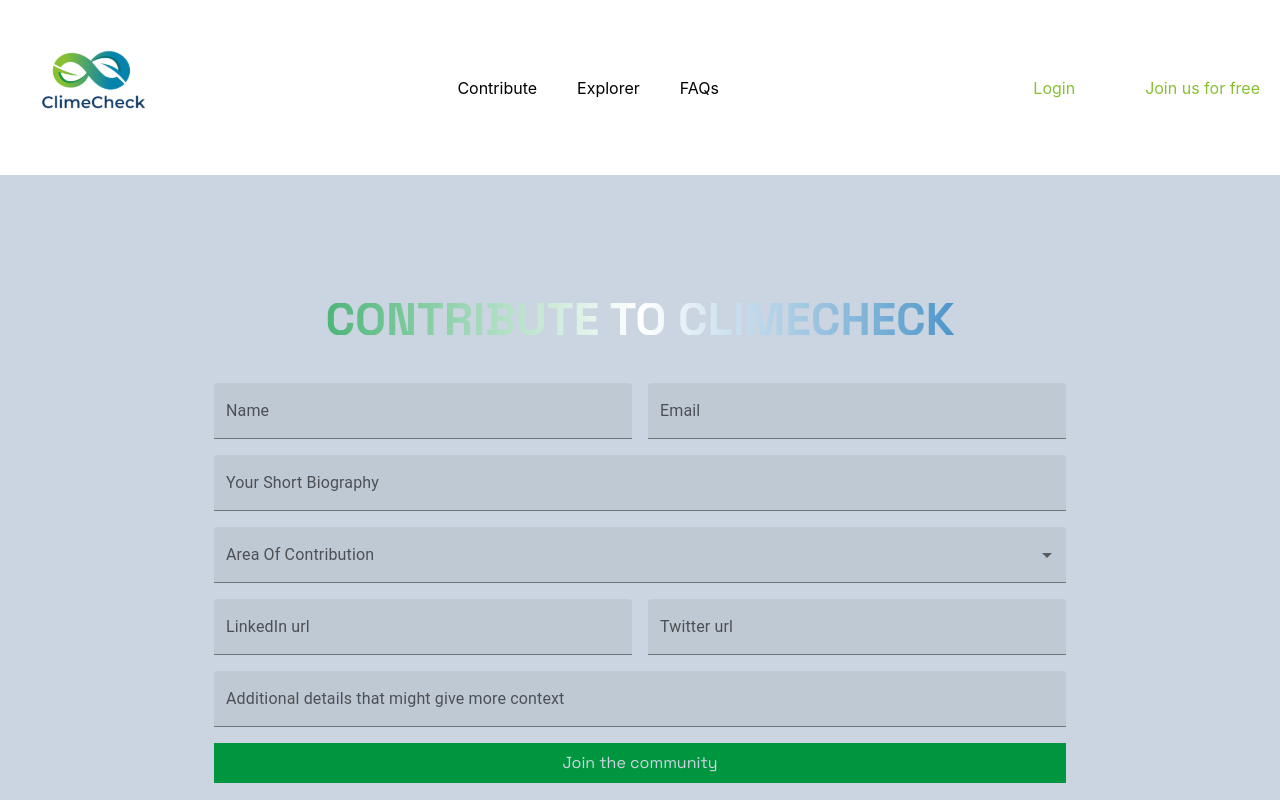
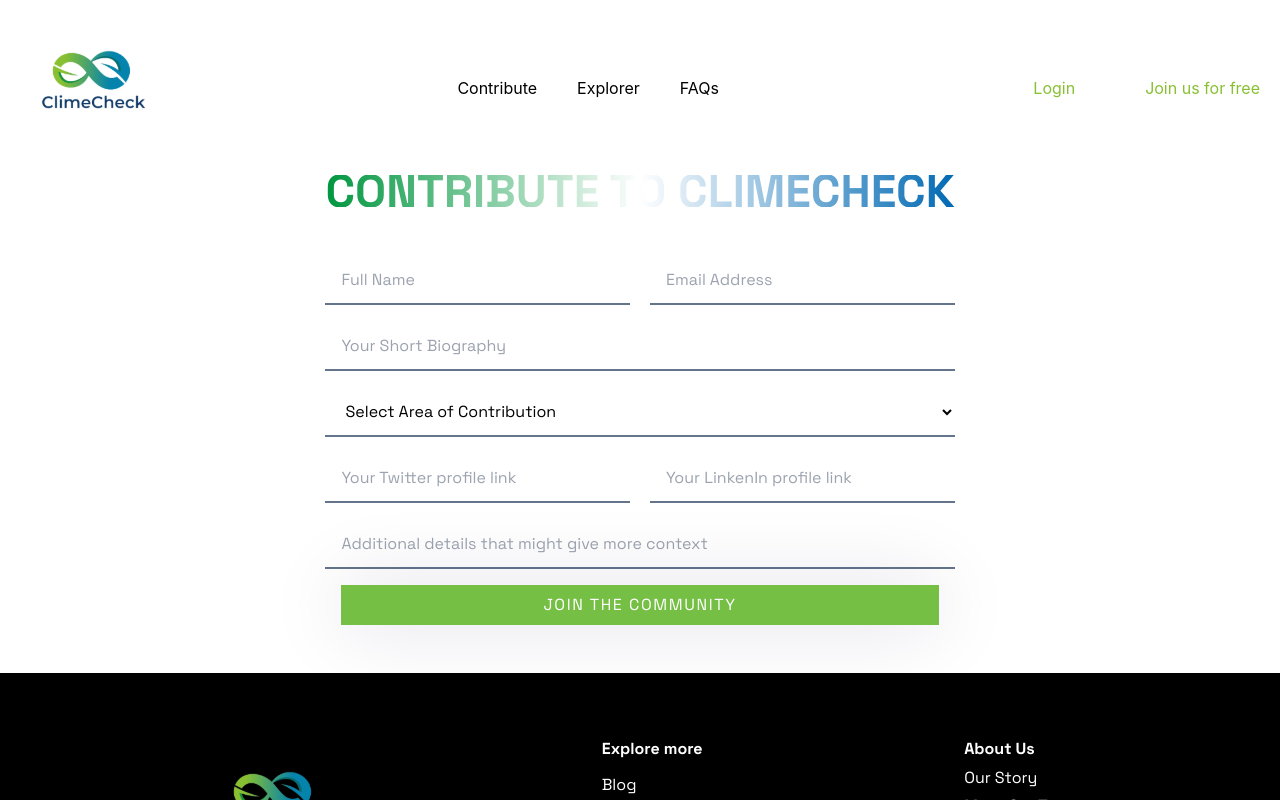
Before and after one commit to ClimeCheck/UI, a Next.js app: page /contribute in a window 1280 px wide. Built offline with nearby package versions, Linux system fonts and the light colour scheme.

Commit message:
reconfigured contribute form to remove MUI  package

```diff
--- a/components/Contribute/form.jsx
+++ b/components/Contribute/form.jsx
@@ -1,13 +1,19 @@
-import { useFormikContext, Formik, Form } from "formik";
+import { useFormikContext, Formik, Form, useFormik } from "formik";
 import * as yup from "yup";
-import TextFieldWrapper from "./Textfield";
-import SelectWrapper from "./sellectfield";
-import { Box, Grid, Container } from "@mui/material";
-import SubmitButton from "./submit";
+// import TextFieldWrapper from "./Textfield";
+// import SelectWrapper from "./sellectfield";
+// import { Box, Grid, Container } from "@mui/material";
+// import SubmitButton from "./submit";
 import axios from "axios";
+import Select from "../CustomSelect";
+import Loader from "../Modals/Loader";
+import { useState } from "react";
 
-function ContForm() {
-  const formData = {
+function ContributeForm() {
+  const [loader, setLoader] = useState(false);
+
+  // Formik initial values ... this is the initial form state
+  let initialValues = {
     name: "",
     email: "",
     bio: "",
@@ -17,55 +23,250 @@ function ContForm() {
     details: "",
   };
 
-  const AOC_OPTIONS = {
-    "Community": "Community",
-    "Governance": "Governance",
-    "Software": "Software",
-    "Artificial Intelligence": "Artificial Intelligence",
-    "Hardware": "Hardware",
-    "Infrastructure": "Infrastructure",
-};
+  const AOC_OPTIONS = [
+    { label: "Community", value: "Community" },
+    { label: "Governance", value: "Governance" },
+    { label: "Software", value: "Software" },
+    { label: "Artificial Intelligence", value: "Artificial Intelligence" },
+    { label: "Hardware", value: "Hardware" },
+    { label: "Infrastructure", value: "Infrastructure" },
+  ];
 
+  //URL REGEX... for validating Links
   const URL =
     /^((https?|ftp):\/\/)?(www.)?(((([a-z]|\d|-|\.|_|~|[\u00A0-\uD7FF\uF900-\uFDCF\uFDF0-\uFFEF])|(%[\da-f]{2})|[!\$&'\(\)\*\+,;=]|:)*@)?(((\d|[1-9]\d|1\d\d|2[0-4]\d|25[0-5])\.(\d|[1-9]\d|1\d\d|2[0-4]\d|25[0-5])\.(\d|[1-9]\d|1\d\d|2[0-4]\d|25[0-5])\.(\d|[1-9]\d|1\d\d|2[0-4]\d|25[0-5]))|((([a-z]|\d|[\u00A0-\uD7FF\uF900-\uFDCF\uFDF0-\uFFEF])|(([a-z]|\d|[\u00A0-\uD7FF\uF900-\uFDCF\uFDF0-\uFFEF])([a-z]|\d|-|\.|_|~|[\u00A0-\uD7FF\uF900-\uFDCF\uFDF0-\uFFEF])*([a-z]|\d|[\u00A0-\uD7FF\uF900-\uFDCF\uFDF0-\uFFEF])))\.)+(([a-z]|[\u00A0-\uD7FF\uF900-\uFDCF\uFDF0-\uFFEF])|(([a-z]|[\u00A0-\uD7FF\uF900-\uFDCF\uFDF0-\uFFEF])([a-z]|\d|-|\.|_|~|[\u00A0-\uD7FF\uF900-\uFDCF\uFDF0-\uFFEF])*([a-z]|[\u00A0-\uD7FF\uF900-\uFDCF\uFDF0-\uFFEF])))\.?)(:\d*)?)(\/((([a-z]|\d|-|\.|_|~|[\u00A0-\uD7FF\uF900-\uFDCF\uFDF0-\uFFEF])|(%[\da-f]{2})|[!\$&'\(\)\*\+,;=]|:|@)+(\/(([a-z]|\d|-|\.|_|~|[\u00A0-\uD7FF\uF900-\uFDCF\uFDF0-\uFFEF])|(%[\da-f]{2})|[!\$&'\(\)\*\+,;=]|:|@)*)*)?)?(\?((([a-z]|\d|-|\.|_|~|[\u00A0-\uD7FF\uF900-\uFDCF\uFDF0-\uFFEF])|(%[\da-f]{2})|[!\$&'\(\)\*\+,;=]|:|@)|[\uE000-\uF8FF]|\/|\?)*)?(\#((([a-z]|\d|-|\.|_|~|[\u00A0-\uD7FF\uF900-\uFDCF\uFDF0-\uFFEF])|(%[\da-f]{2})|[!\$&'\(\)\*\+,;=]|:|@)|\/|\?)*)?$/i;
 
+  // Yup validation schema... this is for form validation
   const ContributeSchema = yup.object().shape({
-    name: yup.string().required("Required"),
-    email: yup.string().email("Invalid Email").required("Required"),
-    bio: yup.string().required("Required"),
-    AOC: yup.string().required("Required"),
+    name: yup.string().required("This field is required"),
+    email: yup
+      .string()
+      .email("Invalid Email")
+      .required("This field is required"),
+    bio: yup.string().required("This field is required"),
+    AOC: yup.string().required("This field is required"),
     linkedInUrl: yup
       .string()
       .matches(URL, "Enter a valid url")
-      .required("Required"),
+      .required("This field is required"),
     twitterUrl: yup
       .string()
       .matches(URL, "Enter a valid url")
-      .required("Required"),
-    details: yup.string(),
+      .required("This field is required"),
+    details: yup.string().required("This field is required"),
   });
 
-function handleSubmit(values){
-  const endpoint = '/contributors/addContributor'
-  try{
-    axios.post(endpoint, values, {
-      headers: {
-        Authorizations: ``,
-        "content-type" : "",
-      }
-    })
-  } catch(e){
-    console.log('error', e)
+  const formik = useFormik({
+    initialValues,
+    // onSubmit,
+    ContributeSchema,
+  });
+
+  function handleSubmit(values) {
+    const endpoint = "/contributors/addContributor";
+    try {
+      axios.post(endpoint, values, {
+        headers: {
+          Authorizations: ``,
+          "content-type": "",
+        },
+      });
+    } catch (e) {
+      console.log("error", e);
+    }
   }
-}
 
   return (
     <div className="grid font-Grotesk w-screen justify-center">
       <div className="text-2xl sm:text-[46px] text-center font-extrabold text-transparent bg-clip-text bg-gradient-to-r from-[#00963f] via-white to-[#0069B3]">
         CONTRIBUTE TO CLIMECHECK
       </div>
-      <div className="my-12 text-slate-300 flex m-auto justify-center items-center w-full">
-        <Container maxWidth="md">
+      <div className="my-12 flex m-auto justify-center items-center sm:w-full">
+        <form
+          onSubmit={(e) => {
+            e.preventDefault();
+            formik.handleSubmit(e);
+          }}
+          className="font-Grotesk w-full flex flex-col"
+        >
+          <div className="flex w-full justify-between gap-5">
+            {/* Name starts */}
+            <div className="w-full mb-4 px-4 sm:px-0">
+              <input
+                className="block w-full px-4 py-2 h-[50px] font-normal bg-transparent text-black bg-clip-padding border-b-2 border-slate-500  transition-all m-0  focus:bg-transparent focus:border-[#74BF44] focus:outline-none"
+                type="text"
+                id="name"
+                name="name"
+                placeholder="Full Name"
+                required
+                value={formik.values.name}
+                onChange={formik.handleChange}
+                onBlur={(e) => {
+                  formik.handleBlur(e);
+                }}
+              />
+              {formik.touched.name && formik.errors.name && (
+                <p className="text-xs text-red-600 text-start mt-[1px]">
+                  {formik.errors.name}
+                </p>
+              )}
+            </div>
+            {/* Full Name ends */}
+
+            {/* email adddress start*/}
+            <div className="w-full mb-4 px-4 sm:px-0">
+              <input
+                className="block w-full px-4 py-2 h-[50px] font-normal bg-transparent text-black bg-clip-padding border-b-2 border-slate-500  transition-all m-0  focus:bg-transparent focus:border-[#74BF44] focus:outline-none"
+                type="email"
+                id="email"
+                name="email"
+                placeholder="Email Address"
+                value={formik.values.email}
+                onChange={formik.handleChange}
+                onBlur={(e) => {
+                  formik.handleBlur(e);
+                }}
+              />
+              {formik.touched.email && formik.errors.email && (
+                <p className="text-xs text-red-600 text-start mt-[1px]">
+                  {formik.errors.email}
+                </p>
+              )}
+            </div>
+            {/* email adddress ends*/}
+          </div>
+
+          {/* BIO starts */}
+          <div className="w-full mb-4 px-4 sm:px-0">
+            <input
+              className="block w-full px-4 py-2 h-[50px] font-normal bg-transparent text-black bg-clip-padding border-b-2 border-slate-500  transition-all m-0  focus:bg-transparent focus:border-[#74BF44] focus:outline-none"
+              type="text"
+              id="bio"
+              name="bio"
+              placeholder="Your Short Biography"
+              required
+              value={formik.values.bio}
+              onChange={formik.handleChange}
+              onBlur={(e) => {
+                formik.handleBlur(e);
+              }}
+            />
+            {formik.touched.bio && formik.errors.bio && (
+              <p className="text-xs text-red-600 text-start mt-[1px]">
+                {formik.errors.bio}
+              </p>
+            )}
+          </div>
+          {/* Bio ends */}
+
+          {/* Select AOC starts */}
+          <div className="w-full mb-4 px-4 sm:px-0">
+            <Select
+              className="block w-full px-4 py-2 h-[50px] font-normal bg-transparent text-black bg-clip-padding border-b-2 border-slate-500  transition-all m-0  focus:bg-transparent focus:border-[#74BF44] focus:outline-none"
+              type="select"
+              id="AOC"
+              name="AOC"
+              placeholder="Select Area of Contribution"
+              required
+              options={AOC_OPTIONS}
+              value={formik.values.AOC}
+              onChange={formik.handleChange}
+              onBlur={(e) => {
+                formik.handleBlur(e);
+              }}
+            />
+            {formik.touched.AOC && formik.errors.AOC && (
+              <p className="text-xs text-red-600 text-start mt-[1px]">
+                {formik.errors.AOC}
+              </p>
+            )}
+          </div>
+          {/* Select AOC ends */}
+
+          <div className="flex w-full justify-between gap-5">
+            {/* Twitter Link starts */}
+            <div className="w-full mb-4 px-4 sm:px-0">
+              <input
+                className="block w-full px-4 py-2 h-[50px] font-normal bg-transparent text-black bg-clip-padding border-b-2 border-slate-500  transition-all m-0  focus:bg-transparent focus:border-[#74BF44] focus:outline-none"
+                type="text"
+                id="twitterUrl"
+                name="twitterUrl"
+                placeholder="Your Twitter profile link"
+                required
+                value={formik.values.twitterUrl}
+                onChange={formik.handleChange}
+                onBlur={(e) => {
+                  formik.handleBlur(e);
+                }}
+              />
+              {formik.touched.twitterUrl && formik.errors.twitterUrl && (
+                <p className="text-xs text-red-600 text-start mt-[1px]">
+                  {formik.errors.twitterUrl}
+                </p>
+              )}
+            </div>
+            {/* Twitter LInk ends */}
+
+            {/* LinkedIn Profile starts */}
+            <div className="w-full mb-4 px-4 sm:px-0">
+              <input
+                className="block w-full px-4 py-2 h-[50px] font-normal bg-transparent text-black bg-clip-padding border-b-2 border-slate-500  transition-all m-0  focus:bg-transparent focus:border-[#74BF44] focus:outline-none"
+                type="text"
+                id="linkedInUrl"
+                name="linkedInUrl"
+                placeholder="Your LinkenIn profile link"
+                required
+                value={formik.values.linkedInUrl}
+                onChange={formik.handleChange}
+                onBlur={(e) => {
+                  formik.handleBlur(e);
+                }}
+              />
+              {formik.touched.linkedInUrl && formik.errors.linkedInUrl && (
+                <p className="text-xs text-red-600 text-start mt-[1px]">
+                  {formik.errors.linkedInUrl}
+                </p>
+              )}
+            </div>
+            {/* LinkedIn Profile ends */}
+          </div>
+
+          {/* Additional details starts */}
+          <div className="w-full mb-4 px-4 sm:px-0">
+            <input
+              className="block w-full px-4 py-2 h-[50px] font-normal bg-transparent text-black bg-clip-padding border-b-2 border-slate-500  transition-all m-0  focus:bg-transparent focus:border-[#74BF44] focus:outline-none"
+              type="text"
+              id="details"
+              name="details"
+              placeholder="Additional details that might give more context"
+              required
+              value={formik.values.details}
+              onChange={formik.handleChange}
+              onBlur={(e) => {
+                formik.handleBlur(e);
+              }}
+            />
+            {formik.touched.details && formik.errors.details && (
+              <p className="text-xs text-red-600 text-start mt-[1px]">
+                {formik.errors.details}
+              </p>
+            )}
+          </div>
+          {/* Additional details ends */}
+
+          {/* Submit button starts */}
+          <div className="w-full flex justify-center px-4">
+            <button
+              disabled={null}
+              type="submit"
+              className="flslate-200center items-center w-full py-2 bg-[#74BF44]  text-white uppercase tracking-widest shadow-[0px_0px_80px_rgba(4,4,88,0.14)]"
+            >
+              {loader ? <Loader /> : "Join the community"}
+            </button>
+          </div>
+          {/* Submit button ends */}
+        </form>
+        {/* <Container maxWidth="md">
           <Formik
             initialValues={{
               ...formData,
@@ -115,10 +316,10 @@ function handleSubmit(values){
               </Grid>
             </Form>
           </Formik>
-        </Container>
+        </Container> */}
       </div>
     </div>
   );
 }
 
-export default ContForm;
+export default ContributeForm;
--- a/components/Dashboard/NotAvailable.js
+++ b/components/Dashboard/NotAvailable.js
@@ -11,7 +11,7 @@ export default function NotAvailable(){
                 <Image src={NotAvailableImg} alt="" />
                 <h1 className="font-bold text-lg my-4">Page not available !!!</h1>
                 <p>We are currently working on this page, to bring the best experience to you</p>
-                <button className="btn w-sm mt-5">Go to Dashboard</button>
+                <button className="btn-prim w-sm mt-5">Go to Dashboard</button>
             </div>
         </div>
     )
--- a/components/Dashboard/sensor-details/sensorTopBAr.js
+++ b/components/Dashboard/sensor-details/sensorTopBAr.js
@@ -20,7 +20,7 @@ export default function SensorTopBar({ datastreams, status, earnings }) {
 
           <div className="flex gap-2 items-center">
             <h1 className="font-bold text-lg">{earnings} CLICK</h1>
-            <button className="py-2 px-4 border border-[#74BF44] rounded-lg text-[#74BF44]">
+            <button className="btn-prim">
               Withdraw
             </button>
           </div>
--- a/components/Dashboard/wallet/transactions.js
+++ b/components/Dashboard/wallet/transactions.js
@@ -1,3 +1,4 @@
+/* eslint-disable @next/next/no-img-element */
 function Transactions({ type, txDesc, txDate, txAmount }) {
   return (
     <div className="container m-2">
@@ -21,8 +22,9 @@ function Transactions({ type, txDesc, txDate, txAmount }) {
             <h1 className="text-lg">{txDesc}</h1>
             <p className="text-sm text-[#727272]">{txDate}</p>
           </div>
-          <div className="flex h-full w-full justify-center items-center">
+          <div className="flex h-full w-full justify-center items-center gap-1">
             <h1 className="text-lg">{txAmount}</h1>
+            <img src="/click.svg" className="w-4" alt="" />
           </div>
         </div>
       </div>
--- a/pages/auth/signup.js
+++ b/pages/auth/signup.js
@@ -66,7 +66,7 @@ const Signup = () => {
       <div className="flex font-Grotesk overflow-hidden">
         {/* left panel */}
         <div className="hidden sm:flex bg-signup-hero bg-no-repeat bg-center text-black w-[50%] min-h-[100vh] ">
-          <div className="w-full h-full flex flex-col justify-between bg-blue-600/20 backdrop-brightness-75 py-4">
+          <div className="w-full h-full flex flex-col justify-between bg-slate-300/20 backdrop-brightness-75 py-4">
           <div>
             <Link href="/">
               <img
--- a/pages/contribute.js
+++ b/pages/contribute.js
@@ -1,4 +1,4 @@
-import ContForm from "../components/Contribute/form";
+import ContributeForm from "../components/Contribute/form";
 import Head from "next/head";
 import { Navbar } from "../components";
 import dynamic from "next/dynamic";
@@ -20,11 +20,9 @@ function Contribute() {
       </Head>
       <Sidebar />
       <Navbar textColor="black" />
-      <div className="py-32 bg-slate-300">
-        <main className="main flex w-screen m-auto justify-center items-center">
-          <ContForm />
-        </main>
-      </div>
+
+      <ContributeForm />
+
       <Footer />
     </div>
   );
--- a/pages/dashboard/index.js
+++ b/pages/dashboard/index.js
@@ -14,7 +14,7 @@ const dashboard = () => {
           name="viewport"
           content="width=device-width, initial-scale=1, user-scalable=no, shrink-to-fit=no, viewport-fit=cover"
         ></meta>
-        <link rel="icon" href="/ClimeCheck.png" />
+        <link rel="icon" href="/ClimeCheck.svg" />
       </Head>
       <Layout title="Dashboard" showSearch={true}>
         <div className="flex flex-col flex-[70] items-center justify-between gap-16 text-black ">
--- a/pages/index.js
+++ b/pages/index.js
@@ -47,7 +47,7 @@ export default function Home({ data }) {
           content="ClimeCheck is a global climate commons built through the aggregation of individuals and data from the Local  City  State  Country  Continent  . The Climecheck be all, end all is individual grassroot participation. "
         />
 
-        <link rel="icon" href="/ClimeCheck.png" />
+        <link rel="icon" href="/ClimeCheck.svg" />
       </Head>
 
       <Sidebar isOpen={isOpen} setIsOpen={setIsOpen} />
--- a/styles/globals.css
+++ b/styles/globals.css
@@ -88,3 +88,7 @@ body {
   width: "100%";
   height: "100%";
 }
+
+.btn-prim {
+  @apply py-2 px-4 border border-[#74BF44] rounded-lg text-[#74BF44] hover:text-white hover:bg-[#74BF44]
+}
```
Also changed, not shown: components/Dashboard/sensor-details/sensorReader.js (+4 -4 lines), components/Dashboard/wallet/index.js (+37 -28 lines), components/Dashboard/wallet/walletCard.js (+31 -10 lines), public/click.svg (added), public/vercel.svg.
